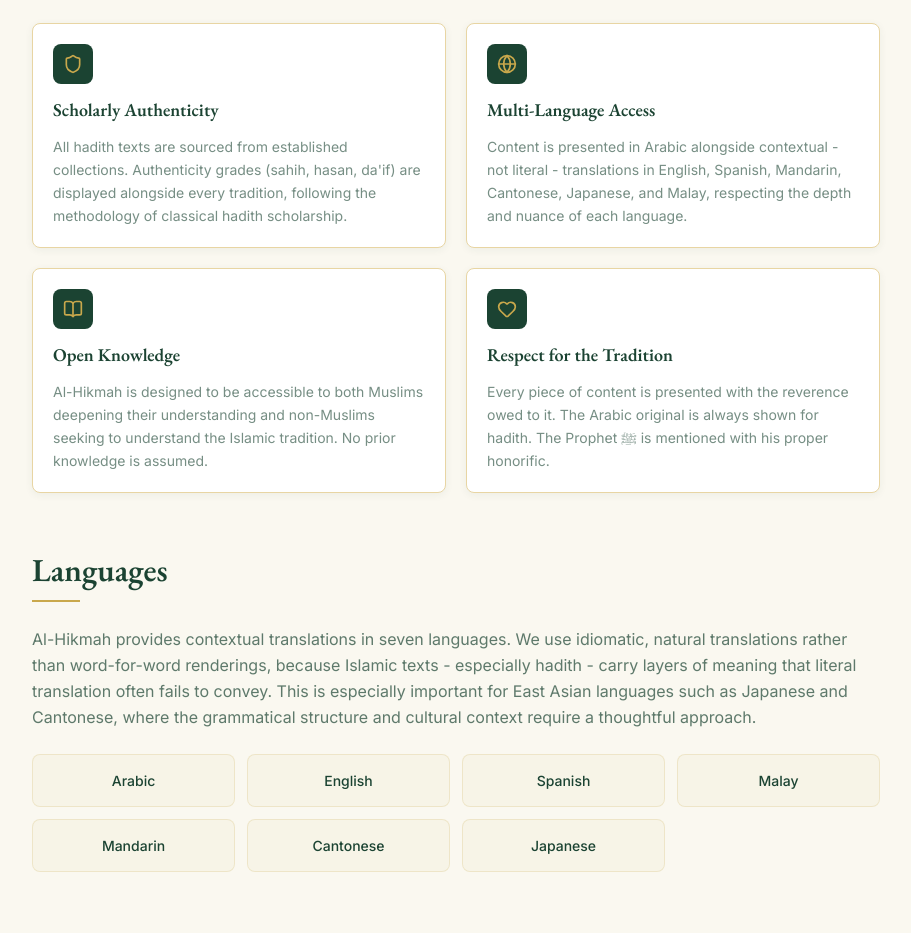
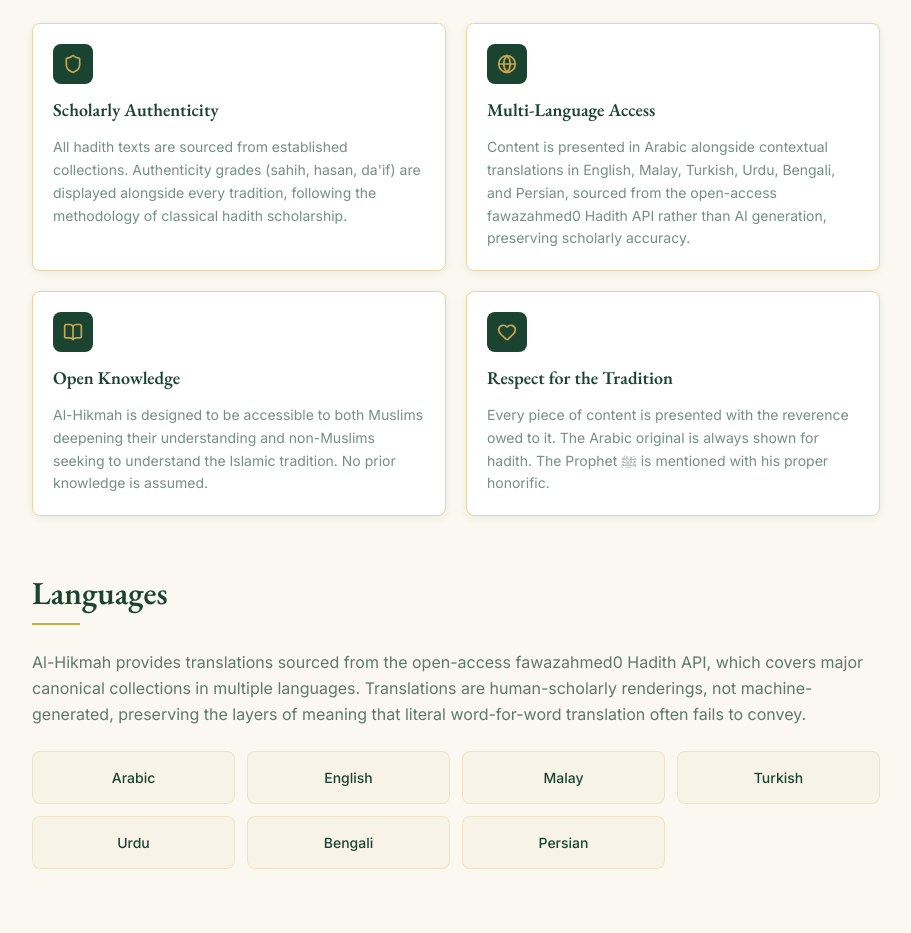
Before and after one commit to bbmw96/al-hikmah, a Next.js app: page /about in a window 1280 px wide. Shown: the part 1180-2113 px from the top of the page, without its empty margins (184-1095 px from the left). Built offline with nearby package versions, Linux system fonts and the light colour scheme; a web font is replaced by a local one.

Commit message:
fix: update language list to match fawazahmed0 API (English, Malay, Turkish, Urdu, Bengali, Persian)

```diff
--- a/app/about/page.tsx
+++ b/app/about/page.tsx
@@ -19,7 +19,7 @@
     icon: Globe,
     title: 'Multi-Language Access',
     description:
-      "Content is presented in Arabic alongside contextual - not literal - translations in English, Spanish, Mandarin, Cantonese, Japanese, and Malay, respecting the depth and nuance of each language.",
+      "Content is presented in Arabic alongside contextual translations in English, Malay, Turkish, Urdu, Bengali, and Persian, sourced from the open-access fawazahmed0 Hadith API rather than AI generation, preserving scholarly accuracy.",
   },
   {
     icon: BookOpen,
@@ -90,10 +90,10 @@
             Languages
           </h2>
           <p className="text-forest/70 leading-relaxed mb-6">
-            Al-Hikmah provides contextual translations in seven languages. We use idiomatic, natural translations rather than word-for-word renderings, because Islamic texts - especially hadith - carry layers of meaning that literal translation often fails to convey. This is especially important for East Asian languages such as Japanese and Cantonese, where the grammatical structure and cultural context require a thoughtful approach.
+            Al-Hikmah provides translations sourced from the open-access fawazahmed0 Hadith API, which covers major canonical collections in multiple languages. Translations are human-scholarly renderings, not machine-generated, preserving the layers of meaning that literal word-for-word translation often fails to convey.
           </p>
           <div className="grid grid-cols-2 sm:grid-cols-4 gap-3">
-            {['Arabic', 'English', 'Spanish', 'Malay', 'Mandarin', 'Cantonese', 'Japanese'].map(lang => (
+            {['Arabic', 'English', 'Malay', 'Turkish', 'Urdu', 'Bengali', 'Persian'].map(lang => (
               <div key={lang} className="bg-gold/5 border border-gold/20 rounded-lg px-4 py-3 text-center">
                 <span className="text-forest font-medium text-sm">{lang}</span>
               </div>
--- a/components/ui/HeroSection.tsx
+++ b/components/ui/HeroSection.tsx
@@ -50,8 +50,8 @@
           className="text-cream/70 text-xl md:text-2xl max-w-3xl mx-auto leading-relaxed mb-10 font-light"
           {...fade(0.32)}
         >
-          A scholarly resource for the authentic Islamic tradition - hadith, supplications, the
-          stories of the prophets, and guidance on worship, presented in Arabic and seven world languages.
+          A scholarly resource for the authentic Islamic tradition: hadith, supplications, the
+          stories of the prophets, and guidance on worship, presented in Arabic with translations in multiple languages.
         </motion.p>
 
         <motion.div
```
